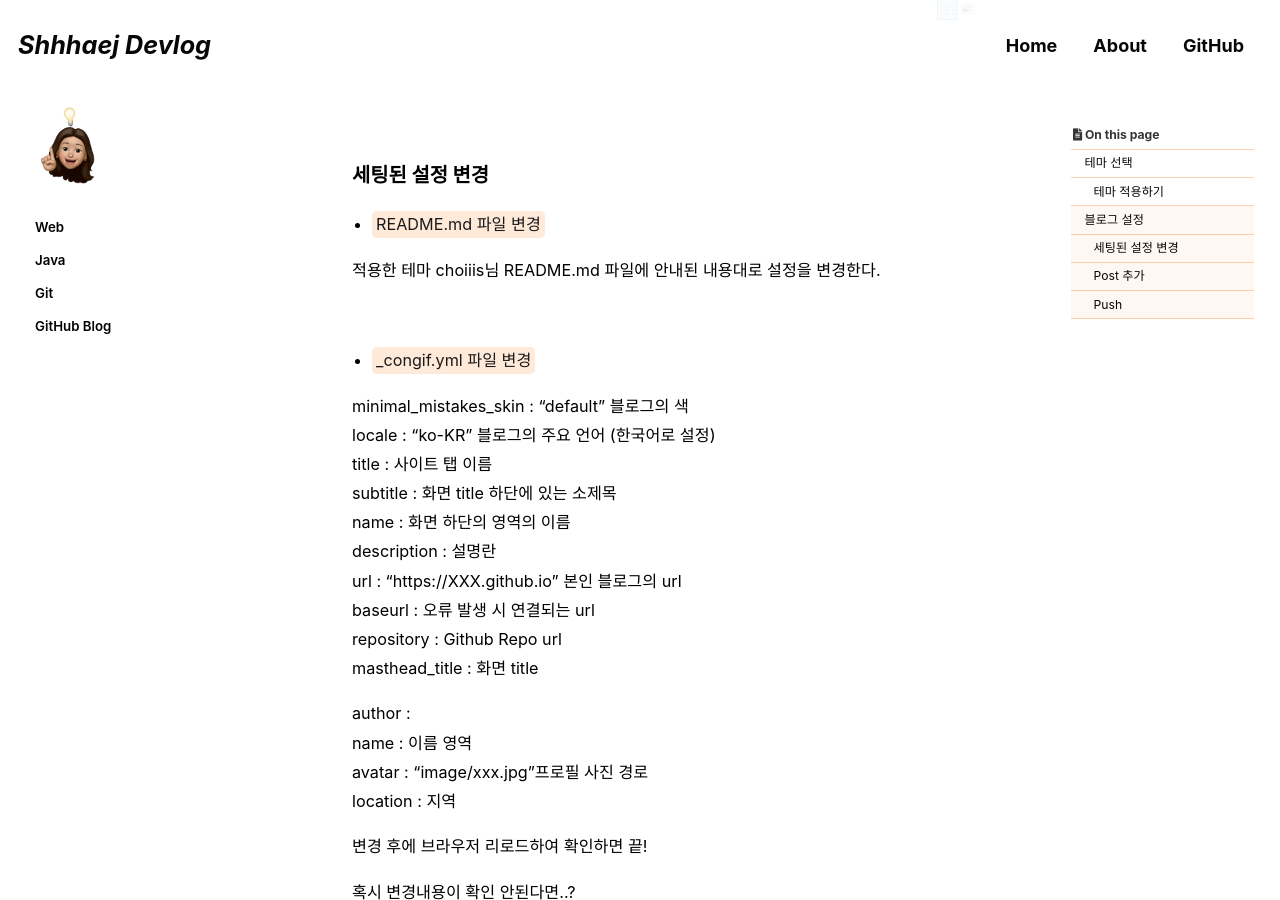
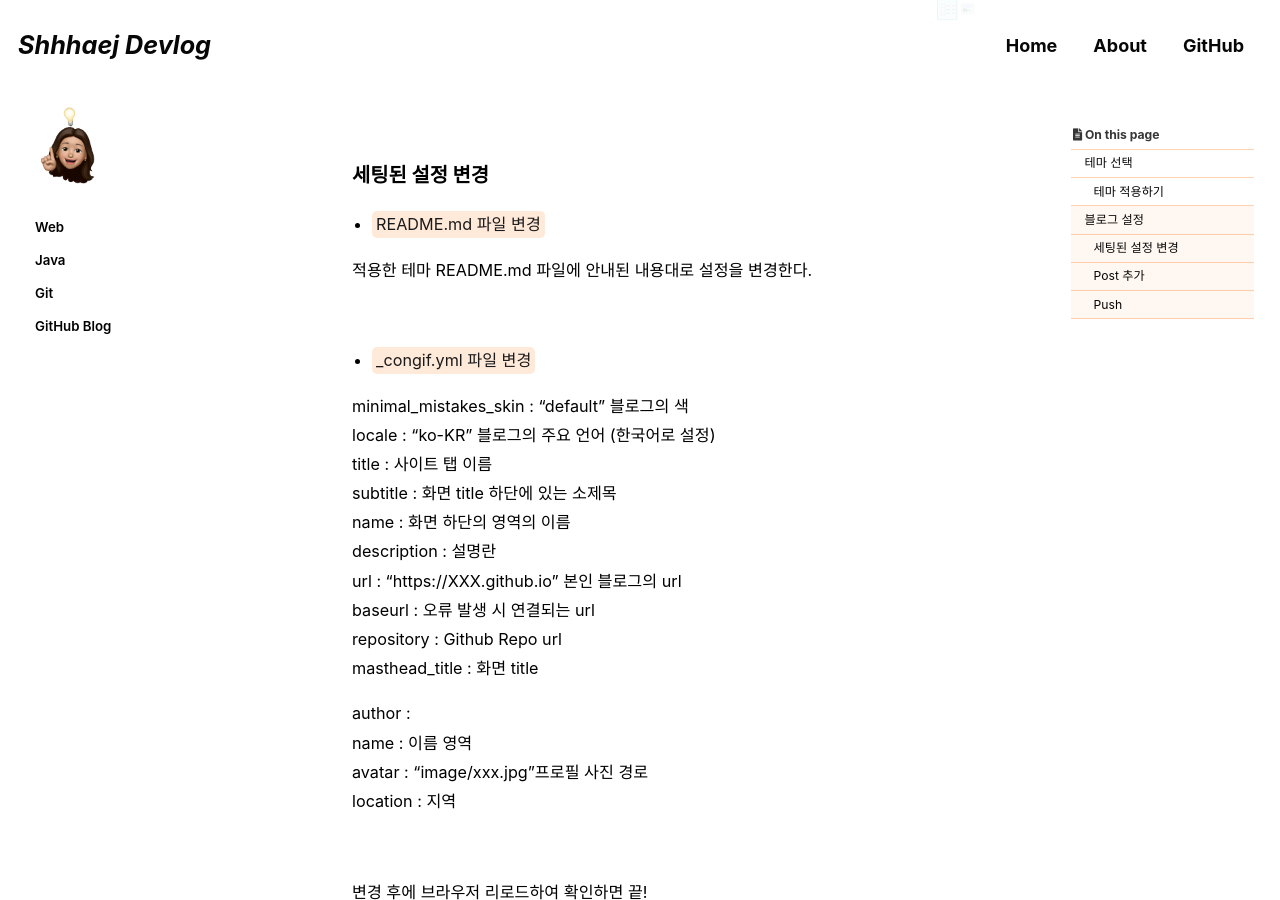
Before and after one commit to shhhaej/shhhaej.github.io, a Jekyll site: the page built from _posts/2021-08-26-github-blog.md, in a window 1280 px wide and 900 px high, scrolled down 4513 px. Built offline with Jekyll 4.4.1, drawn with Linux system fonts in a browser that asks for light colours; cached includes are drawn as plain includes; some web fonts are replaced; comment, search, counter and statistics services are not loaded; some of the changed text lies outside the part shown.

Commit message:
add github blog page.

```diff
--- a/_posts/2021-08-26-github-blog.md
+++ b/_posts/2021-08-26-github-blog.md
@@ -152,7 +152,7 @@ http://127.0.0.1:4000 를 주소창에 입력한다.
 
 - <mark>README.md 파일 변경</mark>
 
-적용한 테마 choiiis님 README.md 파일에 안내된 내용대로 설정을 변경한다.
+적용한 테마 README.md 파일에 안내된 내용대로 설정을 변경한다.
 
 <br>
 
@@ -174,10 +174,11 @@ author : <br>
   avatar : "image/xxx.jpg"프로필 사진 경로 <br>
   location : 지역 <br>
 
+<br>
 
 변경 후에 브라우저 리로드하여 확인하면 끝!
 
-혹시 변경내용이 확인 안된다면..?<br>
+혹시 변경내용이 확인 안된다면..?
 
 
 <br>
```
Also changed, not shown: other parts of _posts/2021-08-26-github-blog.md (+3 -1 lines).
